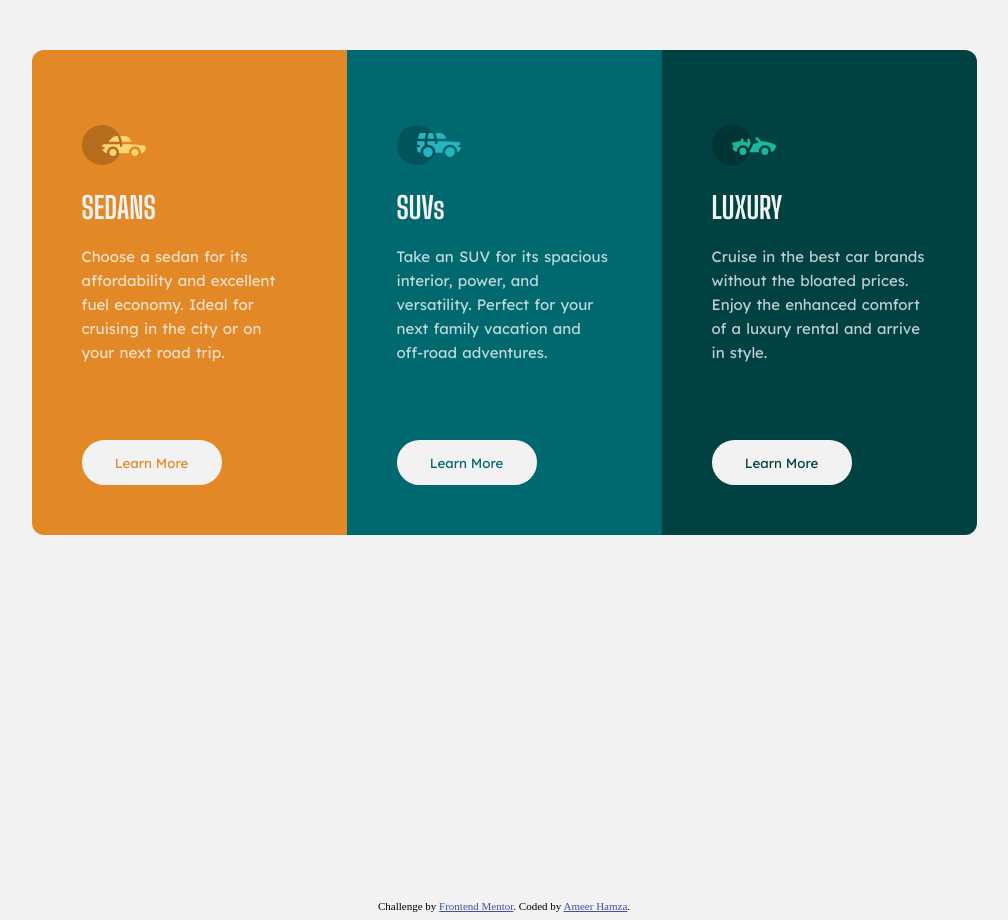
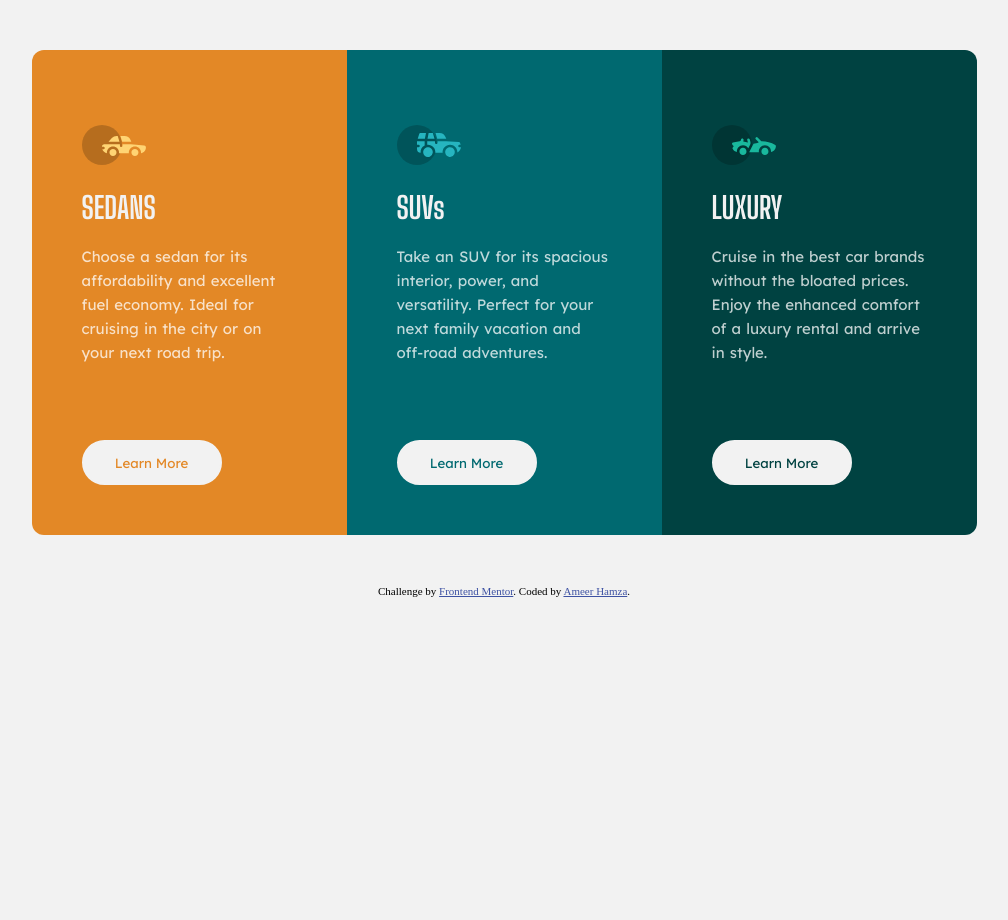
Before and after one commit to AmeerHamza838/3-Column-Preview-Card-Component, a plain HTML site: page 3-column-preview-card-component-main/index.html in a window 1280 px wide. Shown: the whole page, without its empty margins (136-1144 px from the left). After the commit the page ends 800 px from the top, so only its background shows below. Drawn offline with Linux system fonts and the light colour scheme.

Commit message:
Update style.css
changed again

```diff
--- a/3-column-preview-card-component-main/style.css
+++ b/3-column-preview-card-component-main/style.css
@@ -14,9 +14,8 @@ body {
 main {
   margin: 50px 0;
   display: flex;
-  align-content: center;
   justify-content: center;
-  min-height: 100vh;
+  min-height: 100px;
 }
 .container {
   width: 215px;
```
